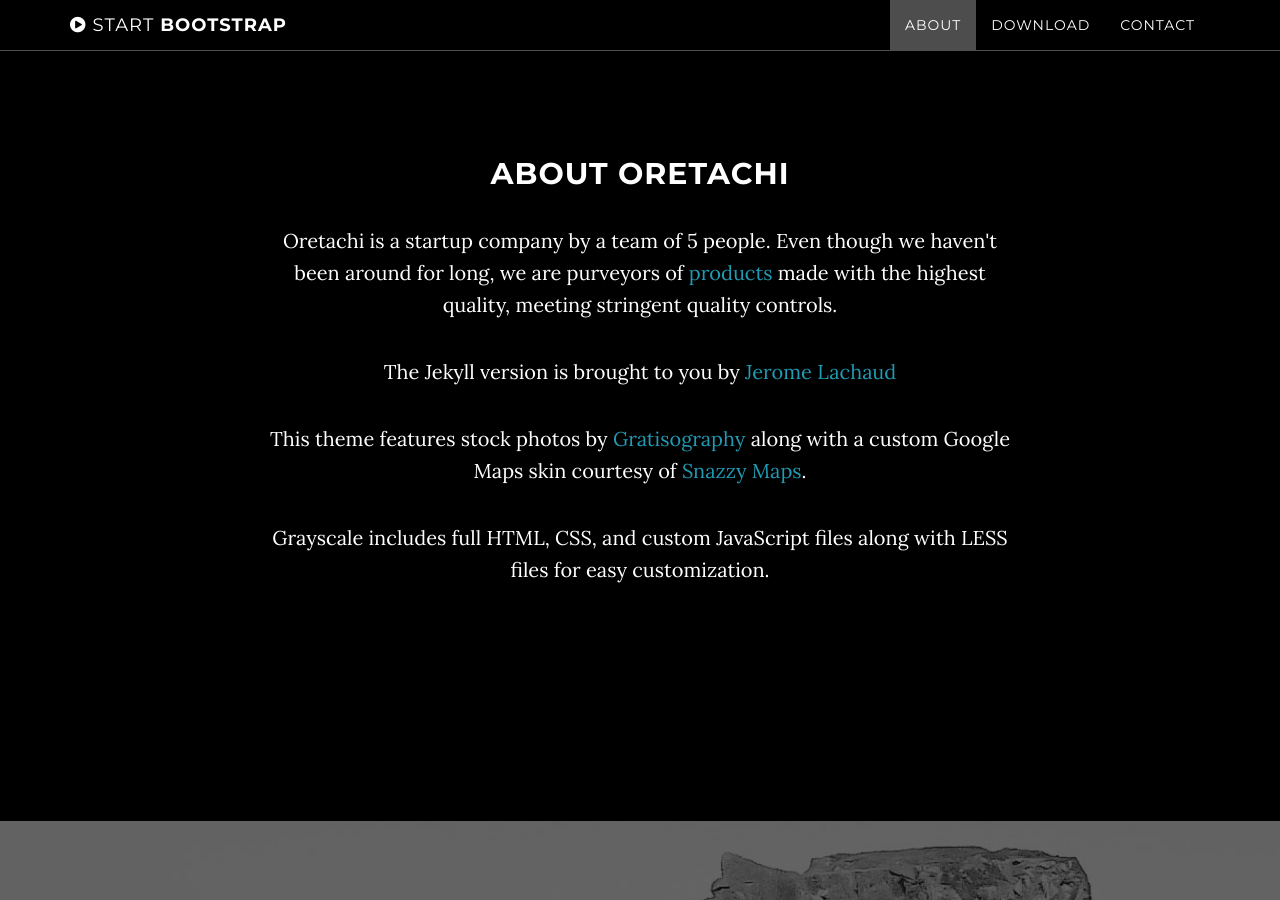
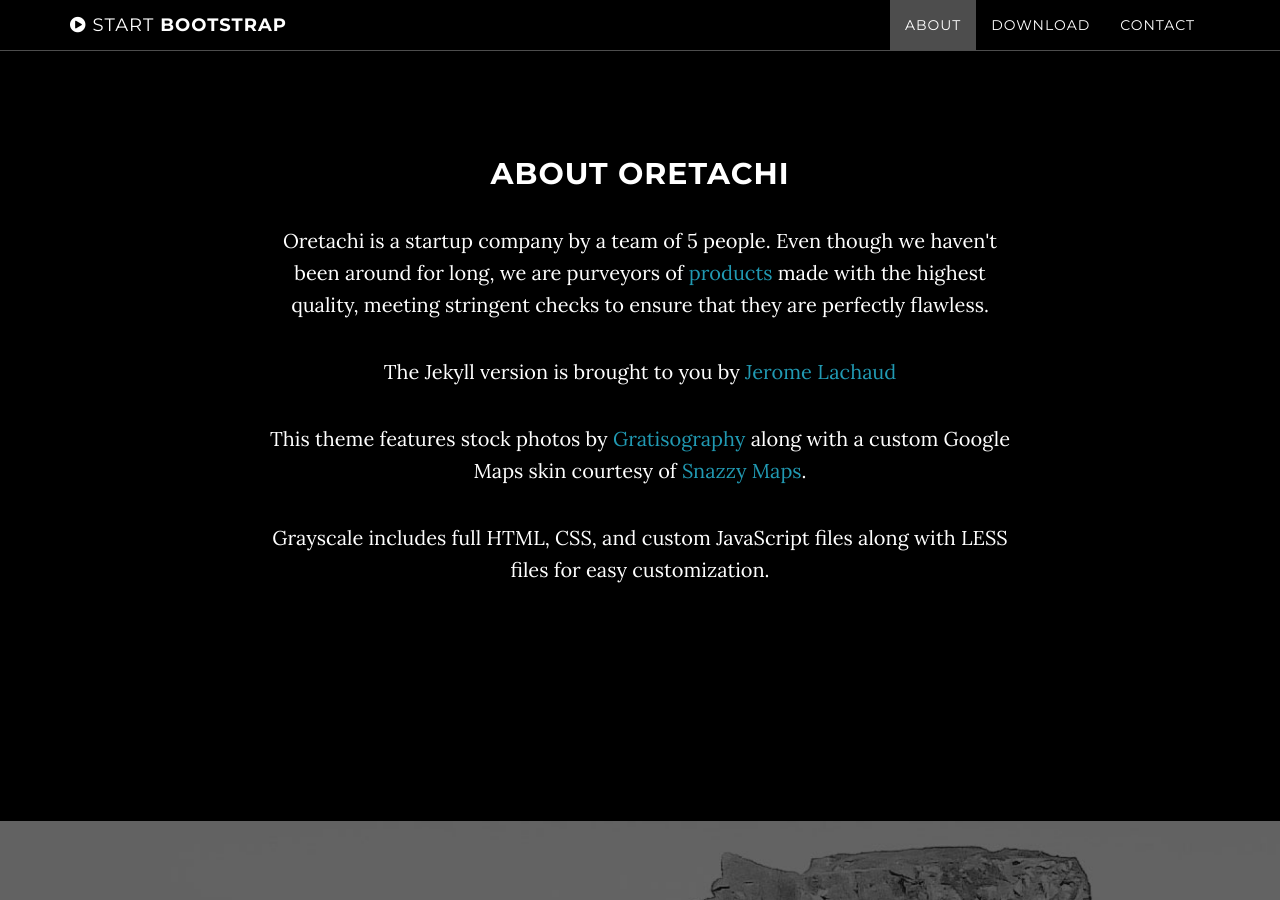
Before and after one commit to oretachi/oretachi.github.io, a Jekyll site: the page built from index.html, in a window 1280 px wide and 900 px high, scrolled down 943 px. Built offline with Jekyll 4.4.1, drawn with Linux system fonts in a browser that asks for light colours.

Commit message:
Updated about.html

```diff
--- a/_includes/about.html
+++ b/_includes/about.html
@@ -3,7 +3,7 @@
         <div class="row">
             <div class="col-lg-8 col-lg-offset-2">
                 <h2>About Oretachi</h2>
-                <p>Oretachi is a startup company by a team of 5 people. Even though we haven't been around for long, we are purveyors of  <a href="http://startbootstrap.com/template-overviews/grayscale/">products</a>  made with the highest quality, meeting stringent quality controls. </p>
+                <p>Oretachi is a startup company by a team of 5 people. Even though we haven't been around for long, we are purveyors of  <a href="http://startbootstrap.com/template-overviews/grayscale/">products</a>  made with the highest quality, meeting stringent checks to ensure that they are perfectly flawless. </p>
                 <p>The Jekyll version is brought to you by <a href="https://github.com/jeromelachaud">Jerome Lachaud</a></p>
                 <p>This theme features stock photos by <a href="http://gratisography.com/">Gratisography</a> along with a custom Google Maps skin courtesy of <a href="http://snazzymaps.com/">Snazzy Maps</a>.</p>
                 <p>Grayscale includes full HTML, CSS, and custom JavaScript files along with LESS files for easy customization.</p>
```
